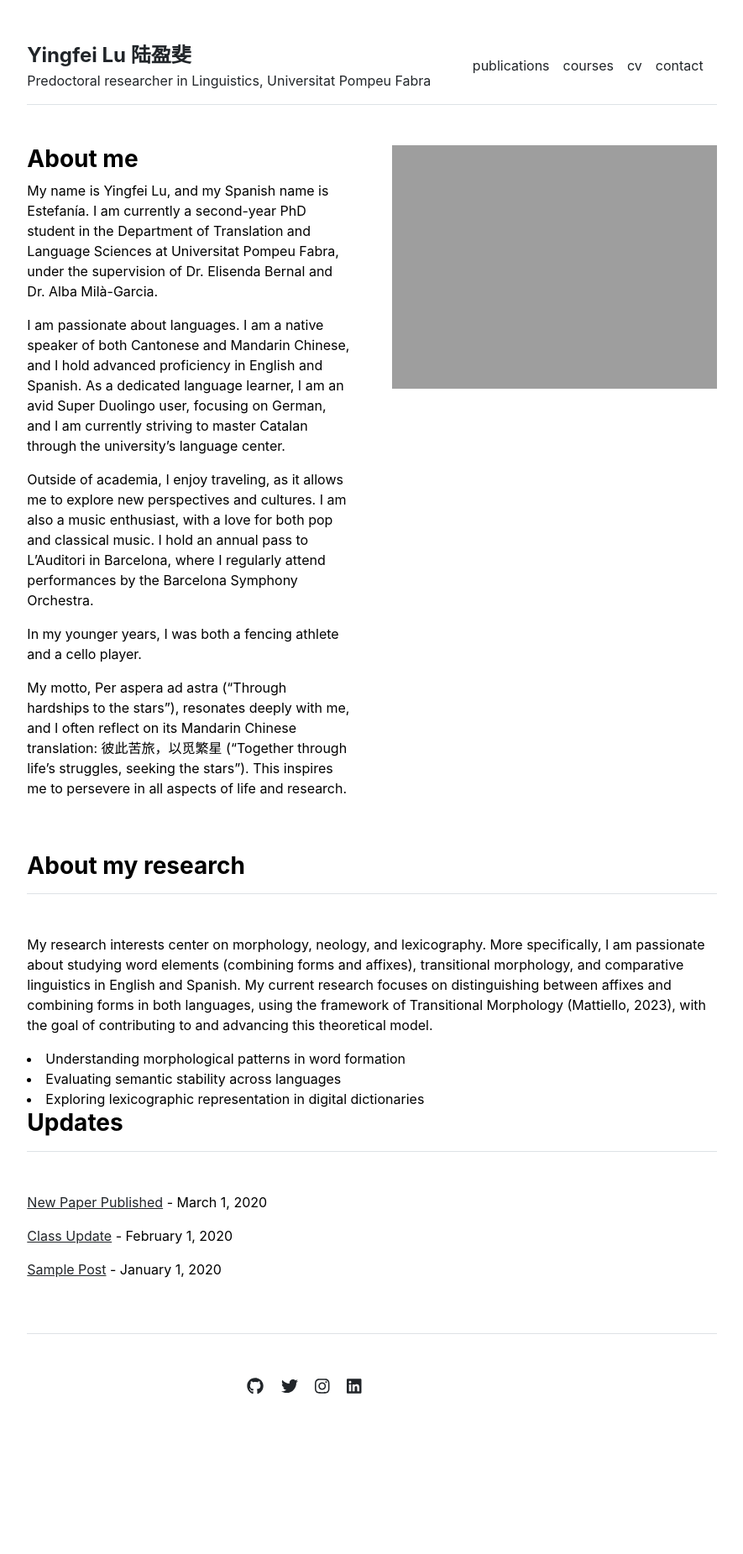
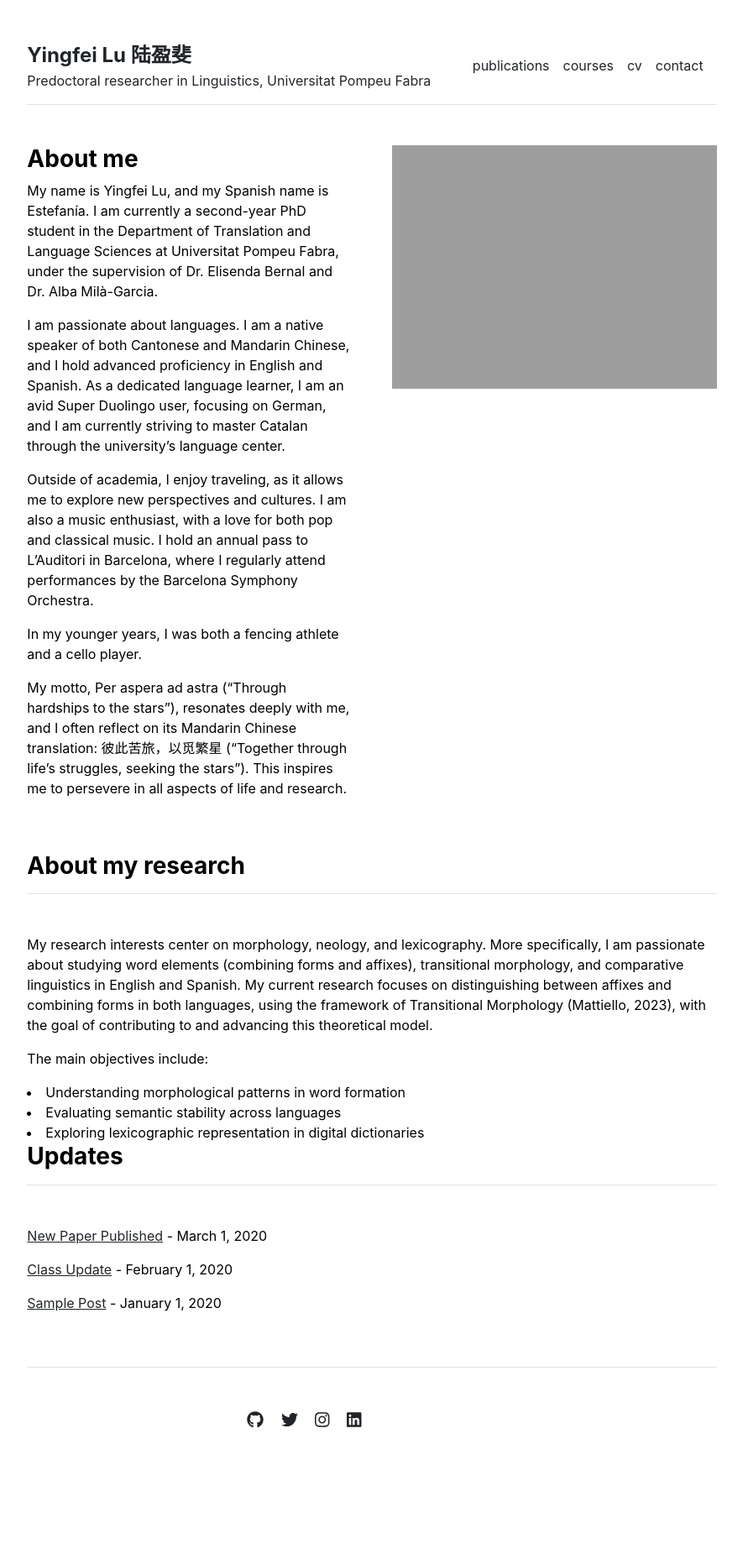
Before and after one commit to YingfeiLu/yingfeilu.github.io, a Jekyll site: the page built from index.md, in a window 1280 px wide. Shown: the whole page at 84% size, without its empty margins (197-1082 px from the left). Built offline with Jekyll 4.4.1, drawn with Linux system fonts in a browser that asks for light colours; before the commit the page ends 1811 px from its top, so only the background shows below that.

Commit message:
Update publications.html

```diff
--- a/_includes/publications.html
+++ b/_includes/publications.html
@@ -2,7 +2,8 @@
   <div>
     <h3 class="fw-bold border-bottom pb-3 mb-5">About my research</h3>
       <p>My research interests center on morphology, neology, and lexicography. More specifically, I am passionate about studying word elements (combining forms and affixes), transitional morphology, and comparative linguistics in English and Spanish. My current research focuses on distinguishing between affixes and combining forms in both languages, using the framework of Transitional Morphology (Mattiello, 2023), with the goal of contributing to and advancing this theoretical model.</p>
-      <li>Understanding morphological patterns in word formation</li>
+       <p>The main objectives include:</p>
+    <li>Understanding morphological patterns in word formation</li>
       <li>Evaluating semantic stability across languages</li>
       <li>Exploring lexicographic representation in digital dictionaries</li>
     </ul>
```
